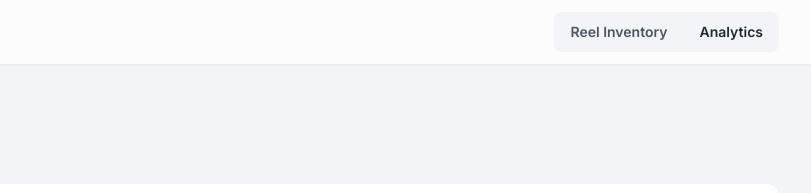
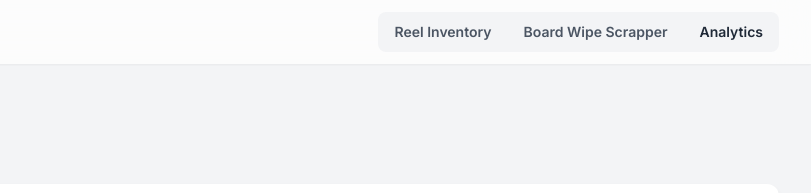
Before and after one commit to casheridan/DataHub, a website: page dashboard.html in a window 1280 px wide. Shown: the top 193 px of the page, 469-1280 px from the left. Drawn offline with nearby package versions, Linux system fonts and the light colour scheme; a script that the page names is missing.

Commit message:
Correct navigation bar on dashboard

```diff
--- a/dashboard.html
+++ b/dashboard.html
@@ -33,6 +33,7 @@
                 </div>
                 <div class="flex items-center space-x-2 bg-gray-100 p-1 rounded-lg">
                     <a href="/index.html" class="nav-link px-3 py-1.5 text-sm font-semibold rounded-md text-gray-600">Reel Inventory</a>
+                    <a href="/index.html" class="nav-link px-3 py-1.5 text-sm font-semibold rounded-md text-gray-600">Board Wipe Scrapper</a>
                     <a href="/dashboard.html" class="nav-link px-3 py-1.5 text-sm font-semibold rounded-md active">Analytics</a>
                 </div>
             </div>
```
